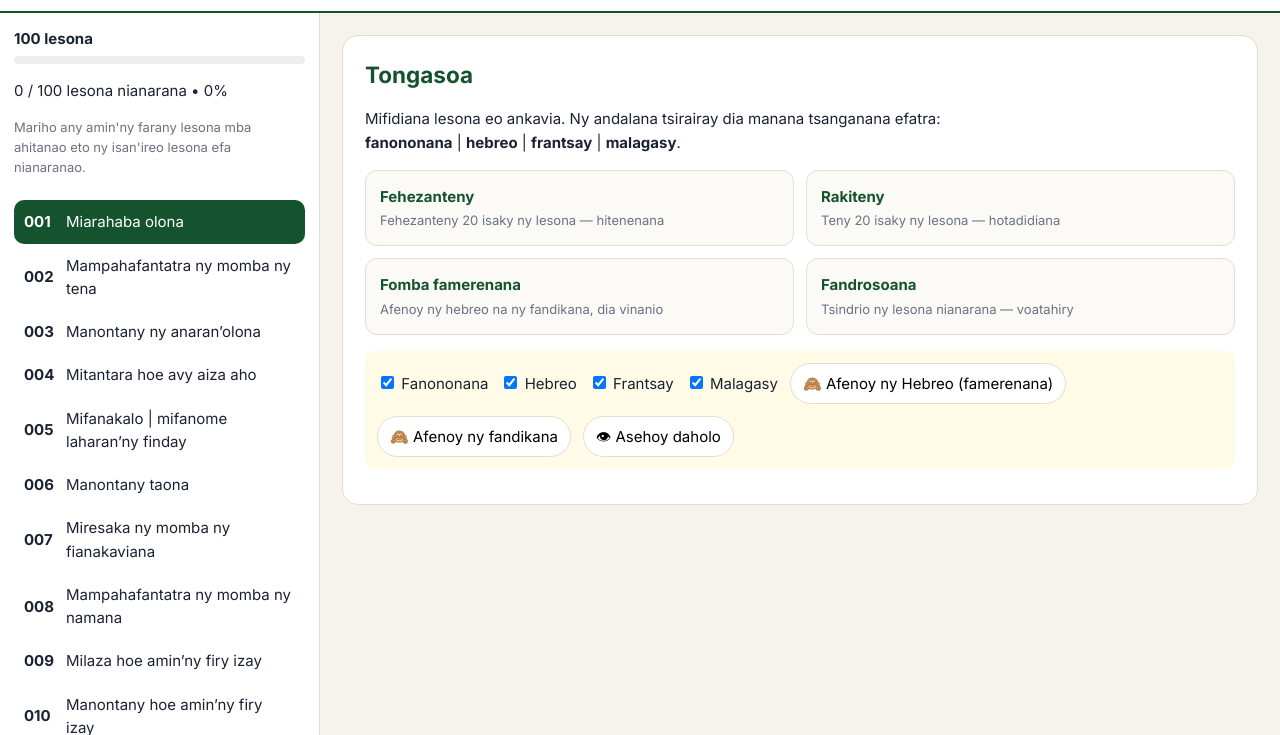
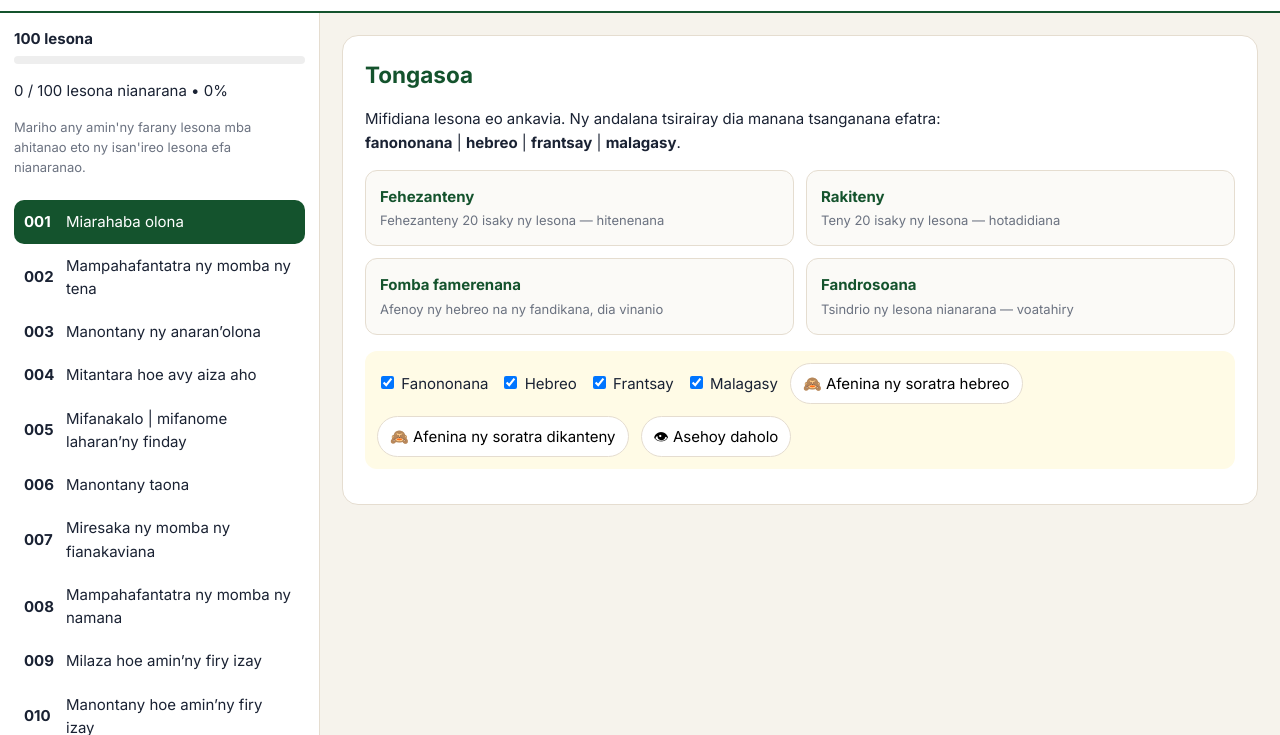
Before and after one commit to tahinajoela-cloud/LilmodBeveytHasefer, a plain HTML site: page index.html in a window 1280 px wide. Shown: the part 116-851 px from the top of the page. Drawn offline with Linux system fonts and the light colour scheme; a web font is replaced by a local one.

Commit message:
Update index.html

```diff
--- a/index.html
+++ b/index.html
@@ -16,7 +16,7 @@
 <div class="layout"><aside id="sidebar"><div class="side-head"><span id="count"></span><div class="progress"><div id="bar"></div></div><p id="progressTxt"></p><p class="hint">Mariho any amin'ny farany lesona mba ahitanao eto ny isan'ireo lesona efa nianaranao.</p></div><div id="lessonList"></div></aside>
 <main id="main"><div id="welcome" class="welcome"><h2>Tongasoa</h2><p>Mifidiana lesona eo ankavia. Ny andalana tsirairay dia manana tsanganana efatra: <br> <b>fanononana</b> | <b>hebreo</b> | <b>frantsay</b> | <b>malagasy</b>.</p>
 <div class="cards"><div class="card"><b>Fehezanteny</b><span>Fehezanteny 20 isaky ny lesona — hitenenana</span></div><div class="card"><b>Rakiteny</b><span>Teny 20 isaky ny lesona — hotadidiana</span></div><div class="card"><b>Fomba famerenana</b><span>Afenoy ny hebreo na ny fandikana, dia vinanio</span></div><div class="card"><b>Fandrosoana</b><span>Tsindrio ny lesona nianarana — voatahiry</span></div></div>
-<div class="toggles"><label><input type="checkbox" id="colPron" checked> Fanononana</label><label><input type="checkbox" id="colHe" checked> Hebreo</label><label><input type="checkbox" id="colFr" checked> Frantsay</label><label><input type="checkbox" id="colMg" checked> Malagasy</label><button id="hideHe">🙈 Afenoy ny Hebreo (famerenana)</button><button id="hideTrad">🙈 Afenoy ny fandikana</button><button id="showAll">👁 Asehoy daholo</button></div>
+<div class="toggles"><label><input type="checkbox" id="colPron" checked> Fanononana</label><label><input type="checkbox" id="colHe" checked> Hebreo</label><label><input type="checkbox" id="colFr" checked> Frantsay</label><label><input type="checkbox" id="colMg" checked> Malagasy</label><button id="hideHe">🙈 Afenina ny soratra hebreo</button><button id="hideTrad">🙈 Afenina ny soratra dikanteny</button><button id="showAll">👁 Asehoy daholo</button></div>
 <p class="tip"></p></div><div id="searchResults" class="search-results" hidden></div><div id="lessonView"></div></main></div>
 <script src="local-fonts.js"></script>
 <script src="script.js"></script></body></html>
```
